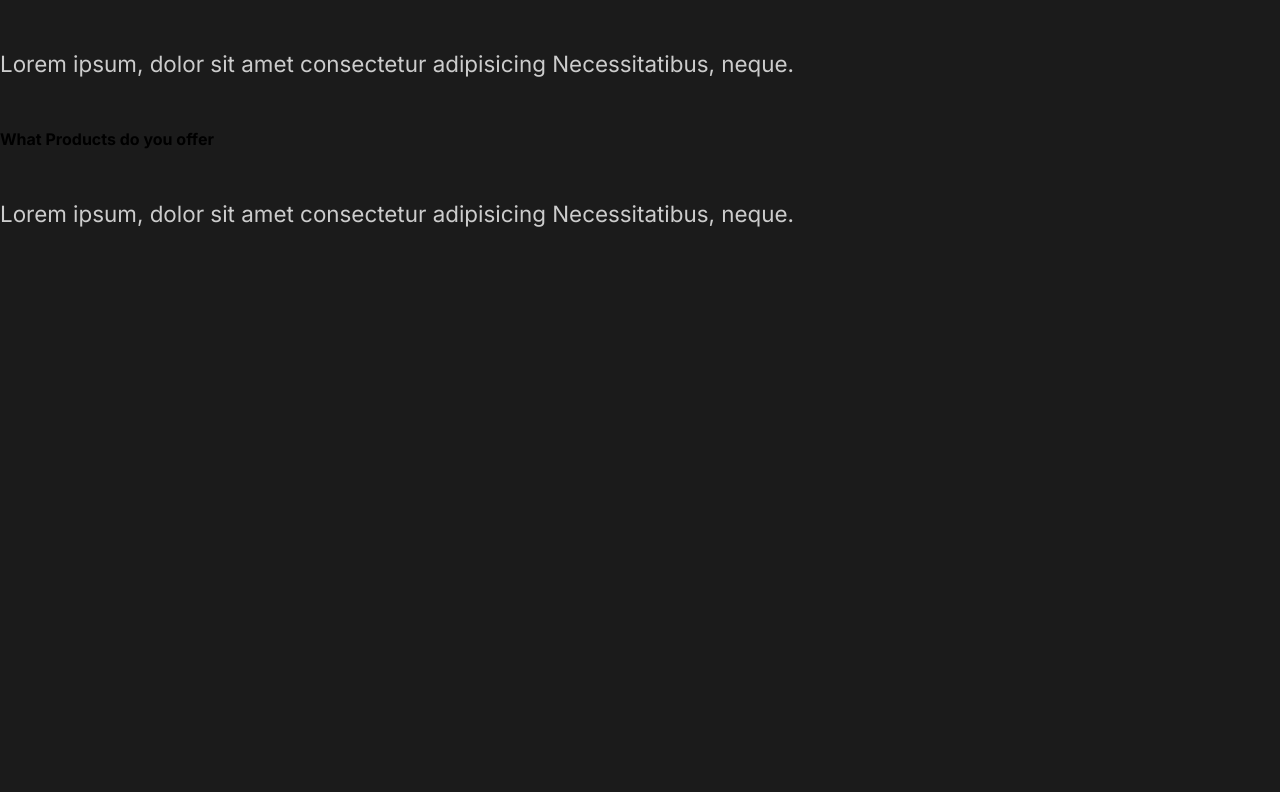
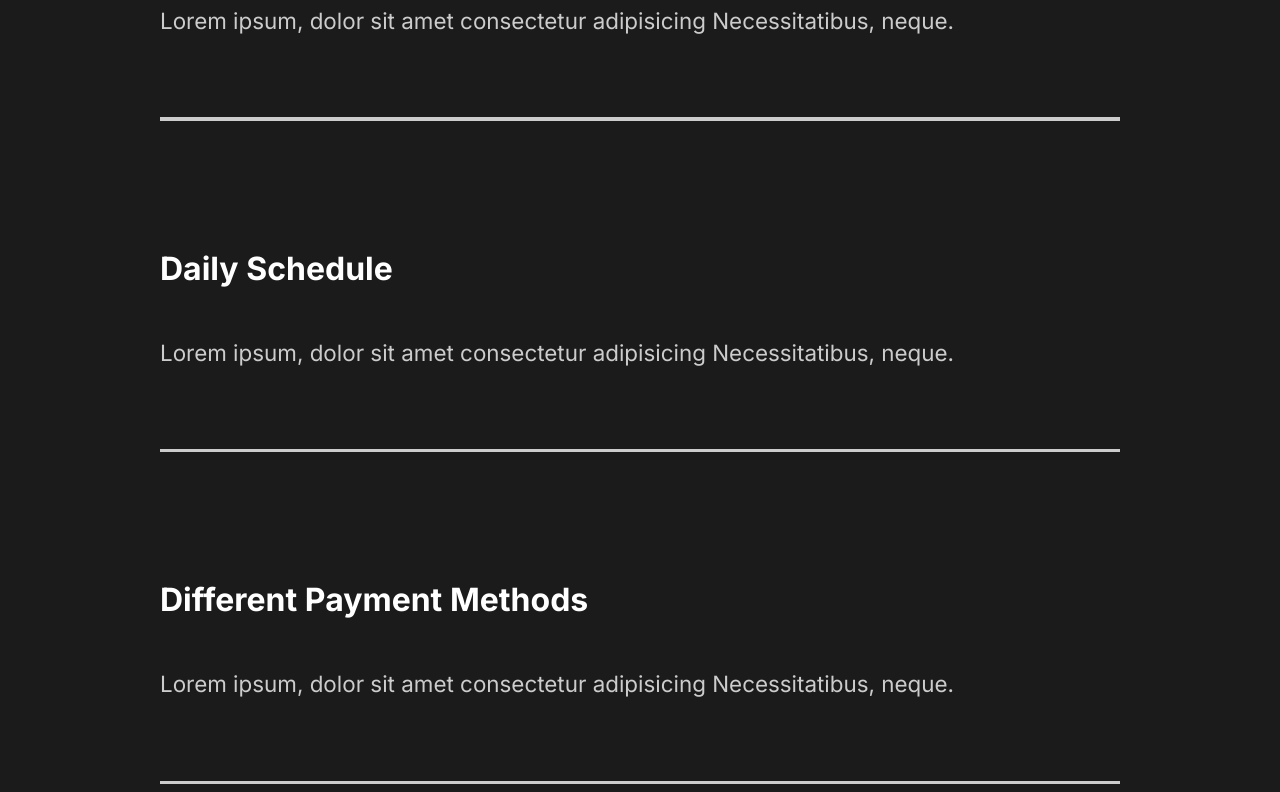
Before and after one commit to BojanIstvancic/the-creative-react-course-capture, a React (Create React App) app: page / in a window 1280 px wide. Shown: the part 2468-3260 px from the top of the page. Before the commit the page ends 2746 px from the top, so only its background shows below. Built offline with nearby package versions, Linux system fonts and the light colour scheme.

Commit message:
Styling Faq section

```diff
--- a/src/components/FaqSection.js
+++ b/src/components/FaqSection.js
@@ -1,8 +1,9 @@
 import React from "react";
-
+import styled from "styled-components";
+import { Layout } from "../styles";
 const FaqSection = () => {
   return (
-    <div className="faq">
+    <Faq>
       <h2>
         Any Questions <span>FAQ</span>
       </h2>
@@ -14,6 +15,7 @@
             neque.
           </p>
         </div>
+        <div class="faq-line"></div>
       </div>
       <div className="question">
         <h4>Daily Schedule</h4>
@@ -23,6 +25,7 @@
             neque.
           </p>
         </div>
+        <div class="faq-line"></div>
       </div>
       <div className="question">
         <h4>Different Payment Methods</h4>
@@ -32,6 +35,7 @@
             neque.
           </p>
         </div>
+        <div class="faq-line"></div>
       </div>
       <div className="question">
         <h4>What Products do you offer</h4>
@@ -41,9 +45,37 @@
             neque.
           </p>
         </div>
+        <div class="faq-line"></div>
       </div>
-    </div>
+    </Faq>
   );
 };
 
+const Faq = styled(Layout)`
+  display: block;
+  span {
+    display: block;
+  }
+  h2 {
+    padding-bottom: 2rem;
+    font-weight: lighter;
+  }
+  .faq-line {
+    background: #cccccc;
+    height: 0.2rem;
+    margin: 2rem 0;
+    width: 100%;
+  }
+  .question {
+    padding: 3rem 0;
+    cursor: pointer;
+  }
+  .answer {
+    padding: 2rem 0;
+    p {
+      padding: 1rem 0;
+    }
+  }
+`;
+
 export default FaqSection;
--- a/src/components/GlobalStyle.js
+++ b/src/components/GlobalStyle.js
@@ -36,6 +36,7 @@
     color: white;
   }
   h4 {
+    font-size: 2rem;
     font-weight: bold;
   }
   a {
```
